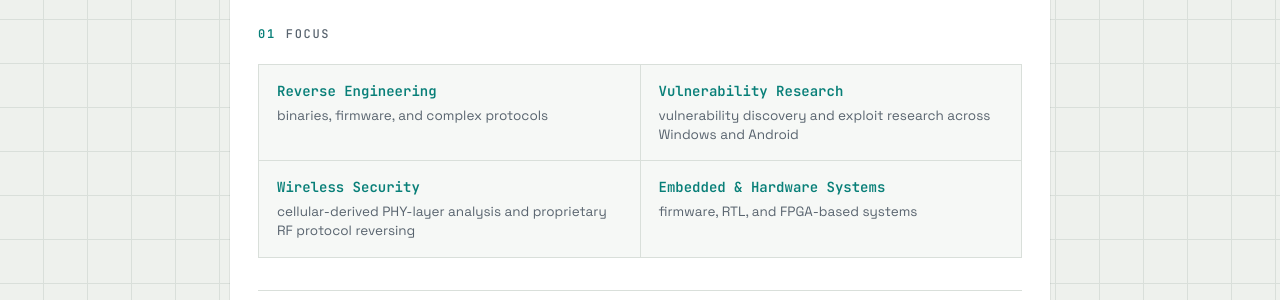
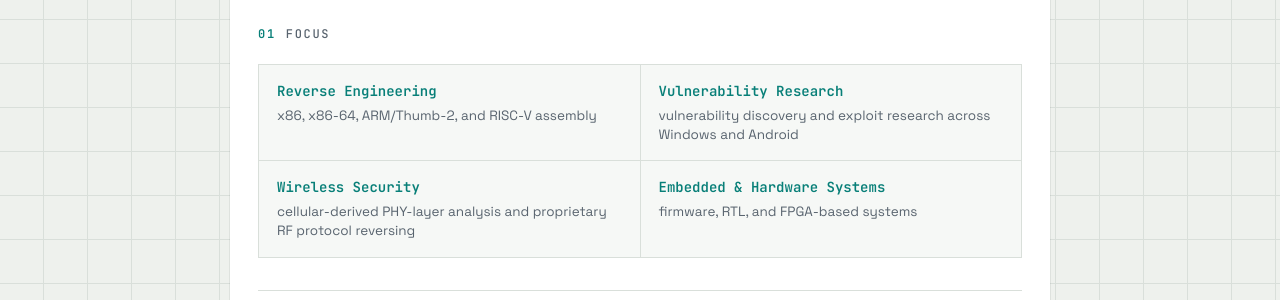
Before and after one commit to cha512/soosudo.sh, a Jekyll site: the page built from index.html, in a window 1280 px wide. Shown: the part 332-632 px from the top of the page. Built offline with Jekyll 4.4.1, drawn with Linux system fonts in a browser that asks for light colours.

Commit message:
minior edit

```diff
--- a/_data/cv.yml
+++ b/_data/cv.yml
@@ -8,7 +8,7 @@ intro: >
 
 domains:
   - name: Reverse Engineering
-    note: binaries, firmware, and complex protocols
+    note: x86, x86-64, ARM/Thumb-2, and RISC-V assembly
   - name: Vulnerability Research
     note: vulnerability discovery and exploit research across Windows and Android
   - name: Wireless Security
```
